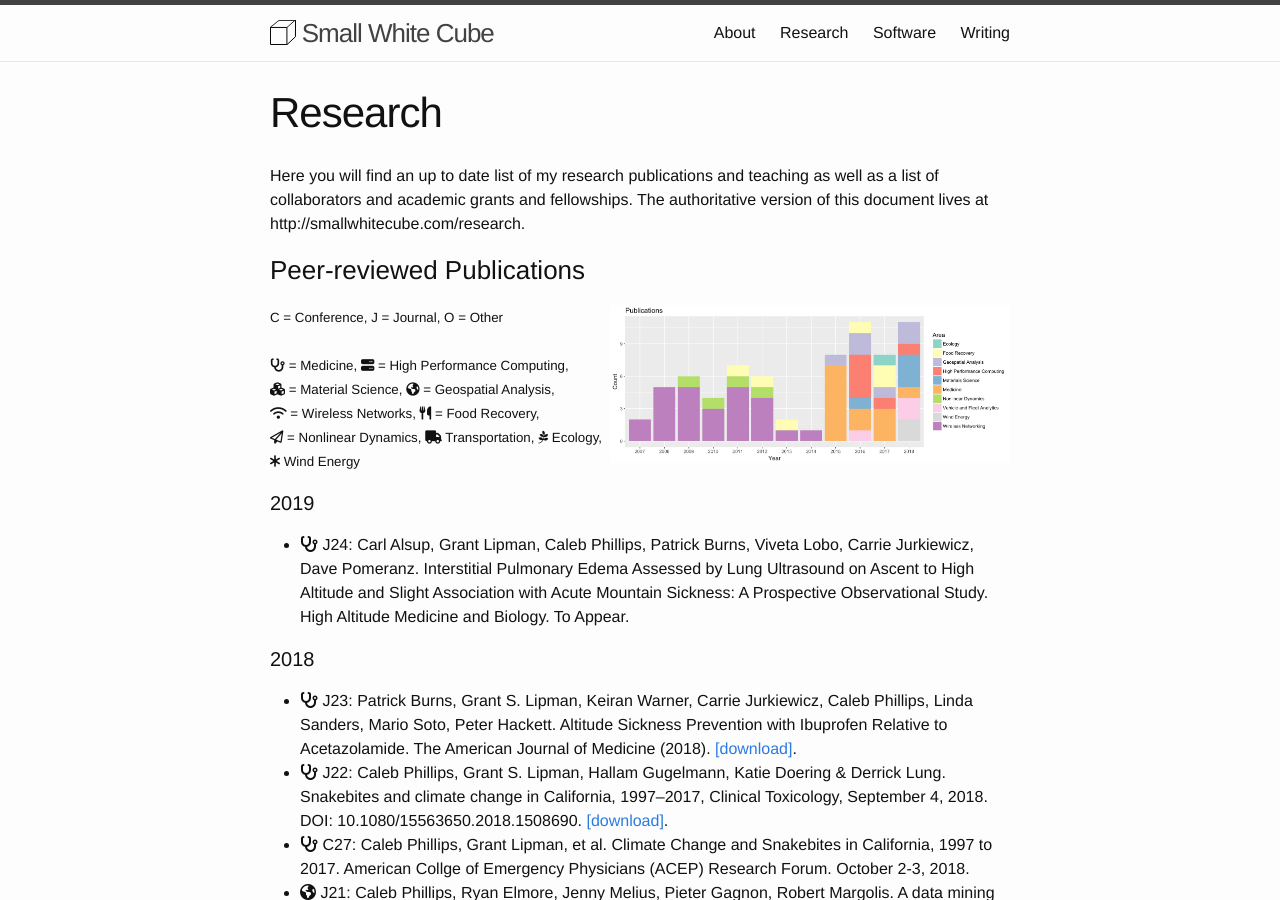
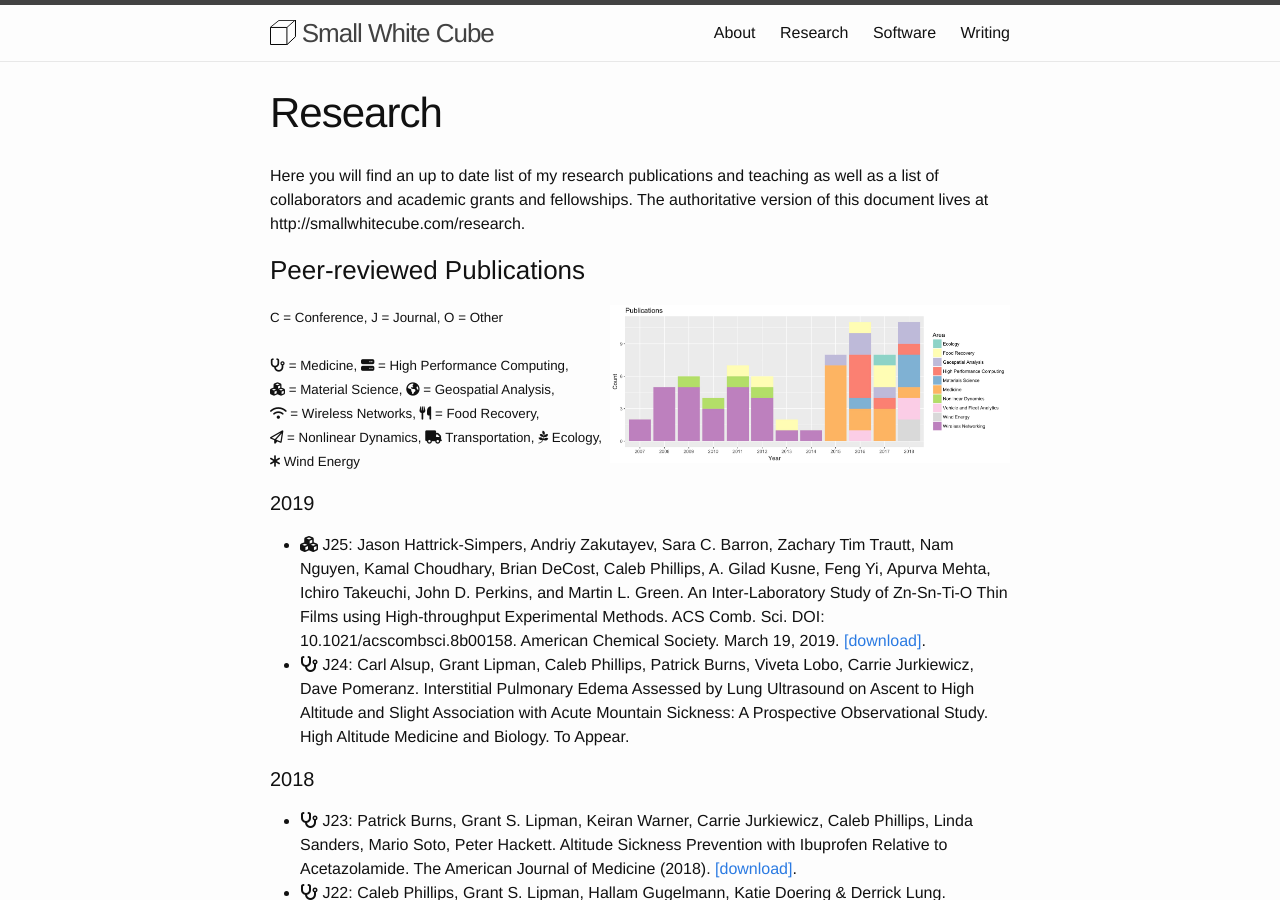
Before and after one commit to somerandomsequence/smallwhitecube, a Jekyll site: the page built from research.md, in a window 1280 px wide and 900 px high. Built offline with Jekyll 4.4.1, drawn with Linux system fonts in a browser that asks for light colours; nearby versions of some CDN libraries.

Commit message:
Add paper

```diff
--- a/_includes/papers.html
+++ b/_includes/papers.html
@@ -18,6 +18,7 @@ C = Conference, J = Journal, O = Other<br/><br/>
 
   <h4>2019</h4>
   <ul>
+   <li><i class="fa fa-cubes" aria-hidden="true"></i> J25: Jason Hattrick-Simpers, Andriy Zakutayev, Sara C. Barron, Zachary Tim Trautt, Nam Nguyen, Kamal Choudhary, Brian DeCost, Caleb Phillips, A. Gilad Kusne, Feng Yi, Apurva Mehta, Ichiro Takeuchi, John D. Perkins, and Martin L. Green. An Inter-Laboratory Study of Zn-Sn-Ti-O Thin Films using High-throughput Experimental Methods. ACS Comb. Sci. DOI: 10.1021/acscombsci.8b00158. American Chemical Society. March 19, 2019. <a href="https://pubs.acs.org/doi/10.1021/acscombsci.8b00158">[download]</a>.</li>
    <li><i class="fa fa-stethoscope" aria-hidden="true"></i> J24: Carl Alsup, Grant Lipman, Caleb Phillips, Patrick Burns, Viveta Lobo, Carrie Jurkiewicz, Dave Pomeranz. Interstitial Pulmonary Edema Assessed by Lung Ultrasound on Ascent to High Altitude and Slight Association with Acute Mountain Sickness: A Prospective Observational Study. High Altitude Medicine and Biology. To Appear.</li>
   </ul>
 
```
